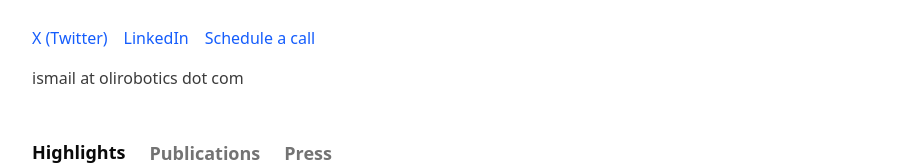
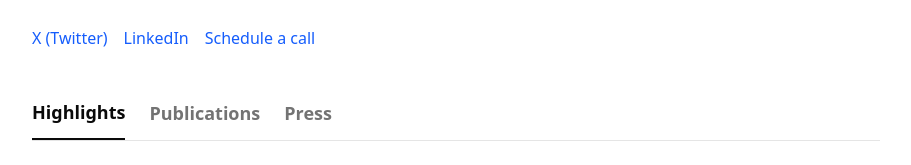
Before and after one commit to stsqit/stsqit.github.io, a Next.js app: page / in a window 1280 px wide. Shown: the part 355-520 px from the top of the page, without its empty margins (184-1095 px from the left). Built offline with nearby package versions, Linux system fonts and the light colour scheme; a web font is replaced by a local one.

Commit message:
Add new files
Co-authored-by: null <237507555+stsqit@users.noreply.github.com>

```diff
--- a/components/profile-header.tsx
+++ b/components/profile-header.tsx
@@ -44,8 +44,6 @@ export function ProfileHeader() {
               Schedule a call
             </Link>
           </nav>
-
-          <p className="mt-4 text-base text-foreground/80">ismail at olirobotics dot com</p>
         </div>
 
         <div className="shrink-0">
```
